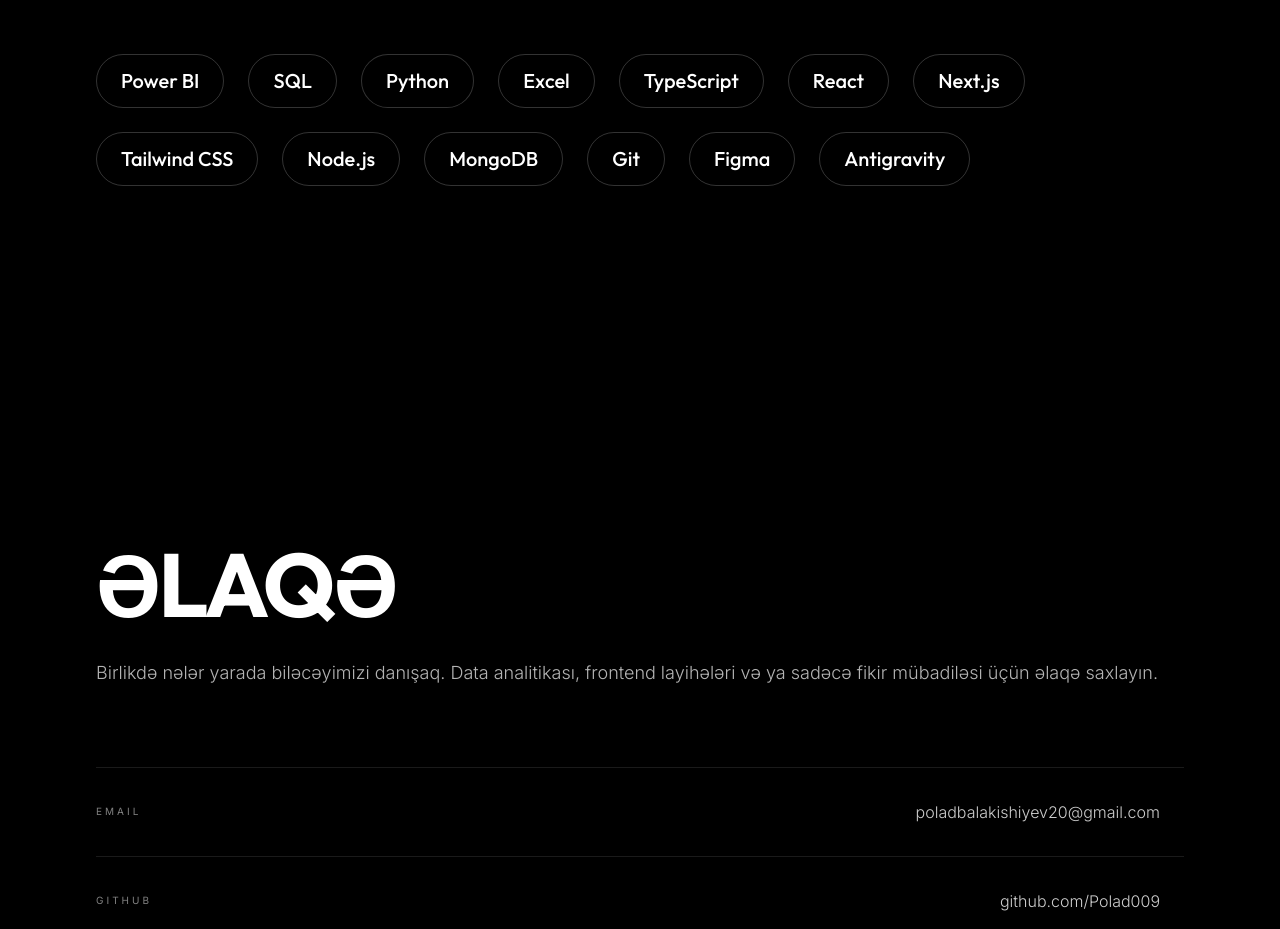
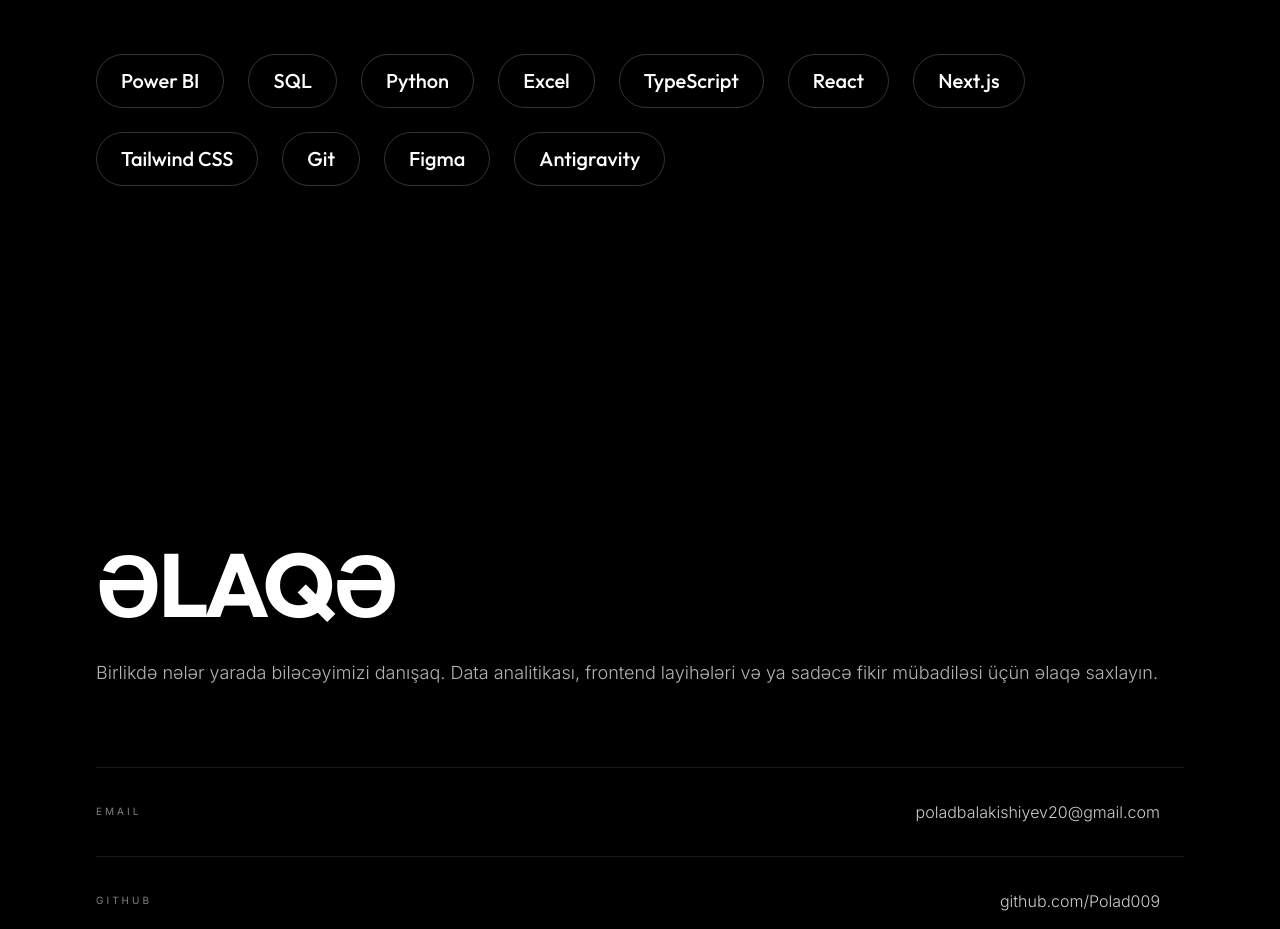
Before and after one commit to Polad009/polad-portfolio, a Next.js app: page / in a window 1280 px wide. Shown: the part 4320-5249 px from the top of the page. Built offline with nearby package versions, Linux system fonts and the light colour scheme.

Commit message:
remove nodejs mongodb from skills

```diff
--- a/src/locales/az.ts
+++ b/src/locales/az.ts
@@ -78,8 +78,6 @@ export const az = {
           "React",
           "Next.js",
           "Tailwind CSS",
-          "Node.js",
-          "MongoDB",
         ],
       },
       {
--- a/src/locales/en.ts
+++ b/src/locales/en.ts
@@ -78,8 +78,6 @@ export const en = {
           "React",
           "Next.js",
           "Tailwind CSS",
-          "Node.js",
-          "MongoDB",
         ],
       },
       {
```
